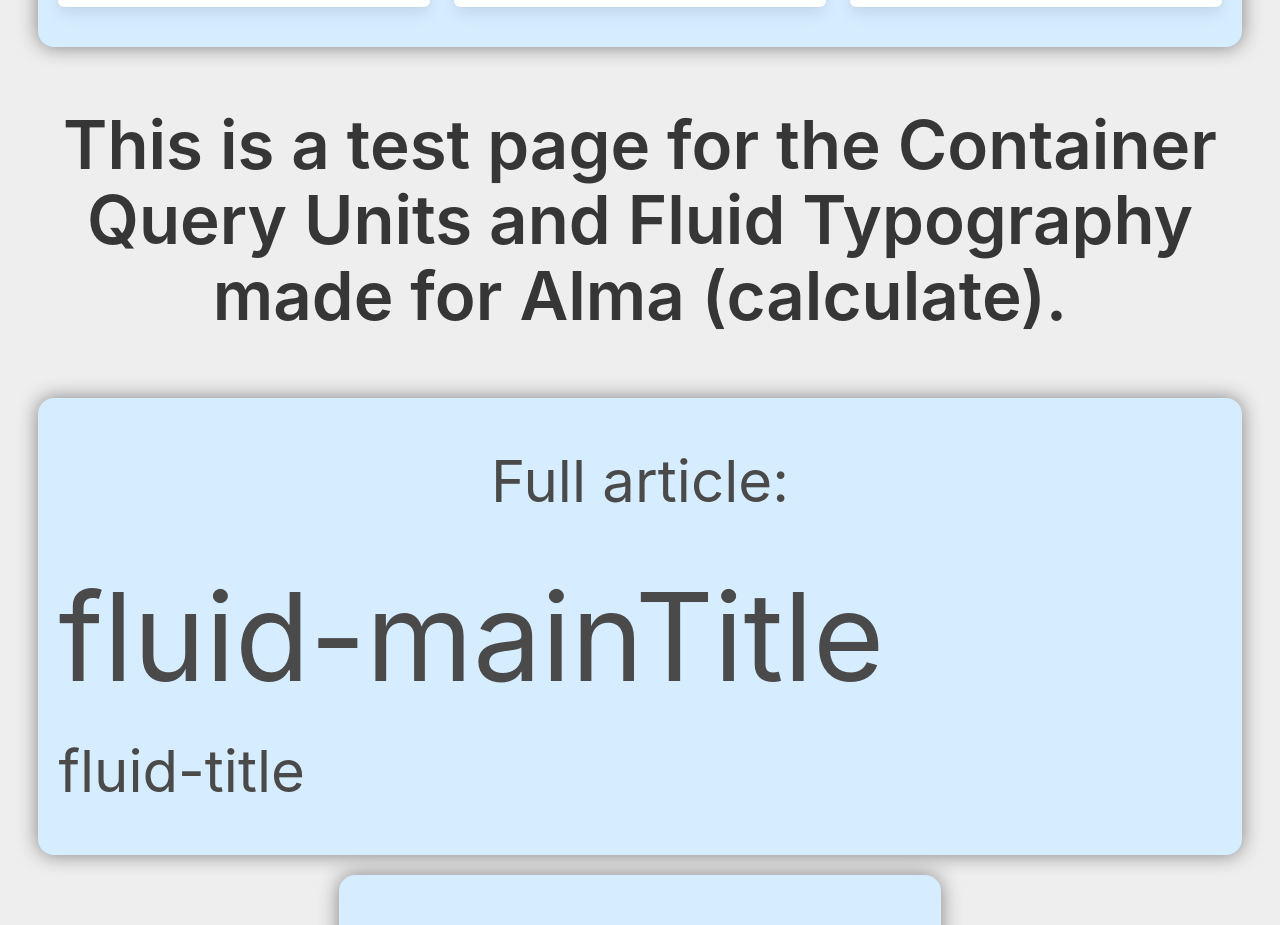
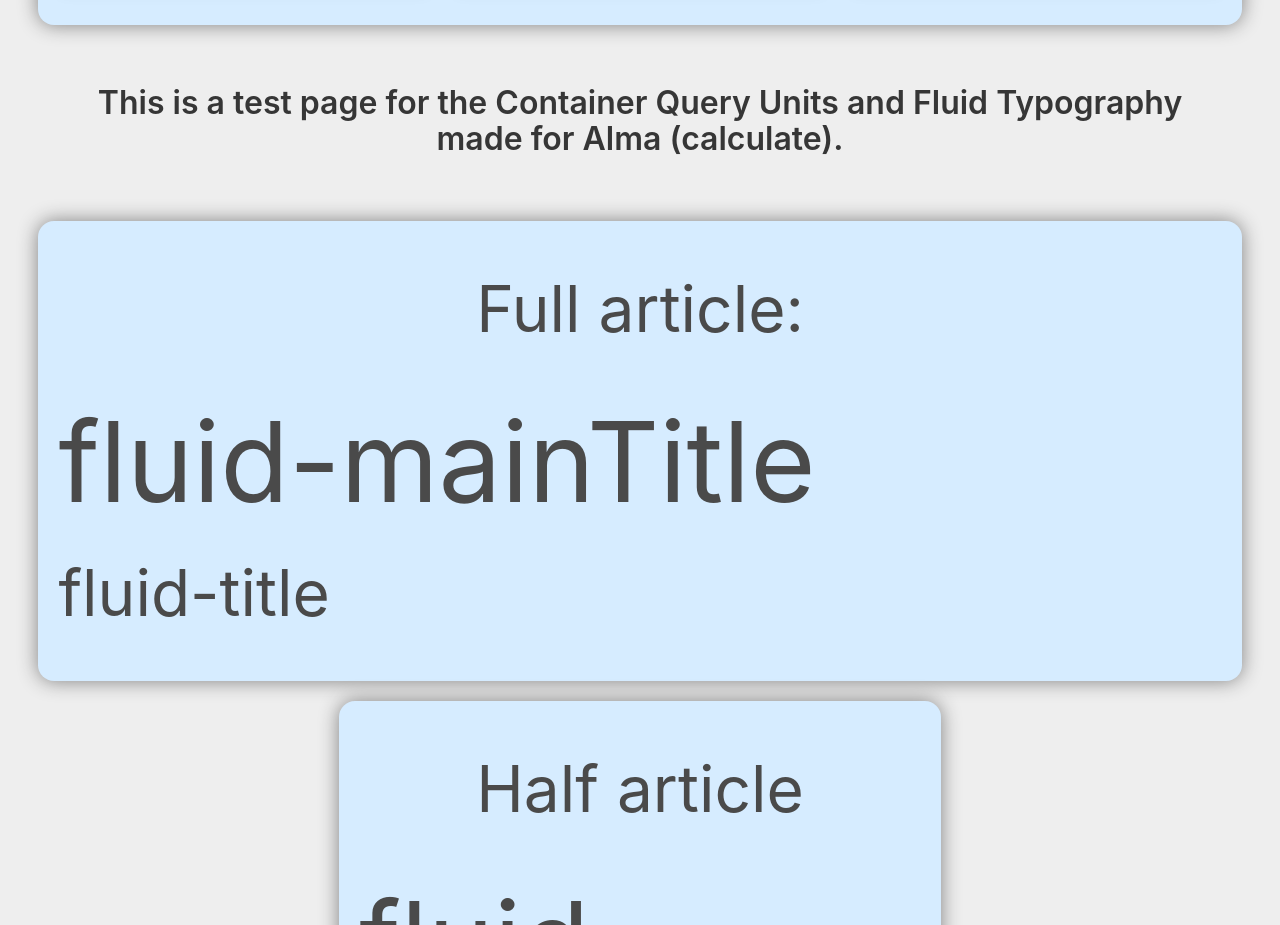
Before and after one commit to SantiagoCode/fluid-typography, a website: page index.html in a window 1280 px wide. Shown: the part 1875-2800 px from the top of the page. Drawn offline with nearby package versions, Linux system fonts and the light colour scheme.

Commit message:
applied fixes

```diff
--- a/index.html
+++ b/index.html
@@ -7,7 +7,6 @@
     <title>Container Query Units and Fluid Typography</title>
     <link rel="stylesheet" href="https://cdn.jsdelivr.net/npm/bulma@0.9.4/css/bulma.min.css">
     <link rel="stylesheet" href="styles/styles.css">
-    <link rel="stylesheet" href="styles/fonts/fluid.css">
 </head>
 <body>
 <div class="">
--- a/styles/fonts/fluid.css
+++ /dev/null
@@ -1,74 +0,0 @@
-.fluid-container {
-    container-type: inline-size;
-}
-
-/* Establishing the root statement */
-:root {
-    --main-title: 6rem;
-    --title: 4rem;
-    --subtitle: 3rem;
-    --caption: 2rem;
-
-    --main-title-base: 4rem;
-    --title-base: 3rem;
-
-    --font-size-diff: 0.3;
-}
-
-/* Make the basics styles for fonts */
-h1,
-.fluid-mainTitle {
-    --font-size: var(--main-title);
-    --font-size-fluid: 5cqi;
-}
-
-h2,
-.fluid-title {
-    --font-size: var(--title);
-    --font-size-fluid: 5cqi;
-}
-
-h3,
-.fluid-subtitle {
-    --font-size: var(--subtitle);
-    --font-size-fluid: 4cqi;
-}
-
-h4,
-.fluid-caption {
-    --font-size: var(--caption);
-    --font-size-fluid: 3cqi;
-}
-
-
-/* Make the calculate styles for fonts */
-h1.calculate,
-.fluid-mainTitle.calculate {
-    --font-size-base: var(--main-title-base);
-    --font-size-fluid: 5cqi;
-    --font-size-fluid: 5cqi;
-}
-
-h2.calculate,
-.fluid-title.calculate {
-    --font-size-base: var(--title-base);
-    --font-size-fluid: 5cqi;
-    --font-size-fluid: 5cqi;
-}
-
-
-/* MIXINS */
-
-/* Mixin 1 */
-:is(h1, .fluid-mainTitle, h2, .fluid-title, h3, .fluid-subtitle, h4, .fluid-caption) {
-    font-size: clamp(
-      max(1rem, var(--font-size) - var(--font-size) * var(--font-size-diff, 0.3)),
-      var(--font-size-fluid, 5cqi),
-      var(--font-size)
-    );
-}
-
-/* Mixin 2 */
-:is(h1.calculate, .fluid-mainTitle.calculate, h2.calculate, .fluid-title.calculate) {
-    font-size: calc(var(--font-size-base) + var(--font-size-fluid, 3cqi));
-}
--- /dev/null
+++ b/styles/main.scss
@@ -0,0 +1,2 @@
+@import "partials/base";
+@import "partials/fluid";
--- /dev/null
+++ b/styles/partials/_base.scss
@@ -0,0 +1,38 @@
+* {
+    margin: 0;
+}
+
+body {
+    width: 100%;
+    padding: 5px 3%;
+    box-sizing: border-box;
+    background-color: rgb(238, 238, 238);
+}
+
+.title.outOfRule {
+    padding: 40px 20px;
+    text-align: center;
+}
+
+.tests {
+    margin-bottom: 20px;
+    text-align: center;
+}
+
+/* Containers */
+
+.containers {
+    width: 100%;
+    margin: 0 auto;
+    margin-bottom: 20px;
+    padding: 40px 20px;
+    word-wrap: break-word;
+    box-sizing: border-box;
+    background-color: rgb(214, 236, 255);
+    border-radius: 16px;
+    box-shadow: 0px 0px 20px rgb(128, 128, 128);
+
+    &.half {
+        width: 50%;
+    }
+}
--- /dev/null
+++ b/styles/partials/_fluid.scss
@@ -0,0 +1,124 @@
+// .fluid-container {
+//     container-type: inline-size;
+// }
+
+// /* Establishing the variables */
+// $main-title: 6rem;
+// $title: 4rem;
+// $subtitle: 3rem;
+// $caption: 2rem;
+
+// $main-title-base: 4rem;
+// $title-base: 3rem;
+
+// $font-size-diff: 0.3;
+
+// /* Make the basics styles for fonts */
+// h1,
+// .fluid-mainTitle {
+//     font-size: $main-title;
+// }
+
+// h2,
+// .fluid-title {
+//     font-size: $title;
+// }
+
+// h3,
+// .fluid-subtitle {
+//     font-size: $subtitle;
+// }
+
+// h4,
+// .fluid-caption {
+//     font-size: $caption;
+// }
+
+
+// /* Make the calculate styles for fonts */
+// h1.calculate,
+// .fluid-mainTitle.calculate {
+//     font-size: $main-title-base;
+// }
+
+// h2.calculate,
+// .fluid-title.calculate {
+//     font-size: $title-base;
+// }
+
+
+// /* MIXINS */
+
+// /* Mixin 1 */
+// :is(h1, .fluid-mainTitle, h2, .fluid-title, h3, .fluid-subtitle, h4, .fluid-caption) {
+//     font-size: clamp(
+//       max(1rem, font-size - font-size * font-size-diff, 0.3),
+//       font-size-fluid, 5cqi,
+//       font-size
+//     );
+// }
+
+// /* Mixin 2 */
+// :is(h1.calculate, .fluid-mainTitle.calculate, h2.calculate, .fluid-title.calculate) {
+//     font-size: calc(font-size + font-size-fluid, 3cqi);
+// }
+
+// Variables
+$font-size-diff: 0.3;
+
+$main-title: 6rem;
+$title: 4rem;
+$subtitle: 3rem;
+$caption: 2rem;
+
+$main-title-base: 3rem;
+$title-base: 2rem;
+
+// Estilos básicos
+.container.fluid {
+  container-type: inline-size;
+}
+
+// Mixins
+@mixin fluid-font-size($font-size, $font-size-fluid) {
+  font-size: clamp(
+    max(1rem, $font-size - $font-size * $font-size-diff),
+    $font-size-fluid,
+    $font-size
+  );
+}
+
+@mixin calculate-font-size($font-size-base, $font-size-fluid) {
+  font-size: calc($font-size-base + $font-size-fluid);
+}
+
+// Aplicación de mixins
+h1,
+.fluid-mainTitle {
+  @include fluid-font-size($main-title, 5cqi);
+}
+
+h2,
+.fluid-title {
+  @include fluid-font-size($title, 5cqi);
+}
+
+h3,
+.fluid-subtitle {
+  @include fluid-font-size($subtitle, 4cqi);
+}
+
+h4,
+.fluid-caption {
+  @include fluid-font-size($caption, 3cqi);
+}
+
+h1.calculate,
+.fluid-mainTitle.calculate {
+  @include calculate-font-size($main-title-base, 5cqi);
+}
+
+h2.calculate,
+.fluid-title.calculate {
+  @include calculate-font-size($title-base, 5cqi);
+}
```
Also changed, not shown: package.json (added, +10 -0 lines), styles/styles.css, 3 other files.
